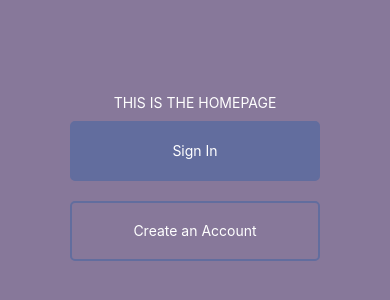
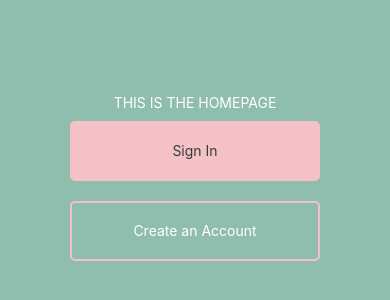
Before and after one commit to johnziss9/EasyContinuity-Mobile, a React Native app: screen /Home in a window 390 px wide. Shown: the part 240-540 px from the top of the page. Built offline with nearby package versions, Linux system fonts and the light colour scheme.

Commit message:
Changed the colours on the Homepage.

```diff
--- a/pages/Home.jsx
+++ b/pages/Home.jsx
@@ -18,7 +18,7 @@ const Home = () => {
 const styles = StyleSheet.create({
     container: {
         flex: 1,
-        backgroundColor: '#87789a',
+        backgroundColor: '#8fbeae',
         alignItems: 'center',
         justifyContent: 'center'
     },
@@ -26,7 +26,7 @@ const styles = StyleSheet.create({
         padding: 10,
         borderRadius: 5,
         borderWidth: 2,
-        borderColor: '#626d9e',
+        borderColor: '#f4c1c6',
         margin: 10,
         width: 250,
         height: 60,
@@ -34,16 +34,16 @@ const styles = StyleSheet.create({
         justifyContent: 'center'
     },
     loginButton: {
-        backgroundColor: '#626d9e'
+        backgroundColor: '#f4c1c6'
     },
     createButton: {
-        backgroundColor: '#87789a'
+        backgroundColor: '#8fbeae'
     },
     buttonText: {
         textAlign: 'center'
     },
     loginButtonText: {
-        color: '#fff'
+        color: '#353e39'
     },
     createButtonText: {
         color: '#fff'
```
